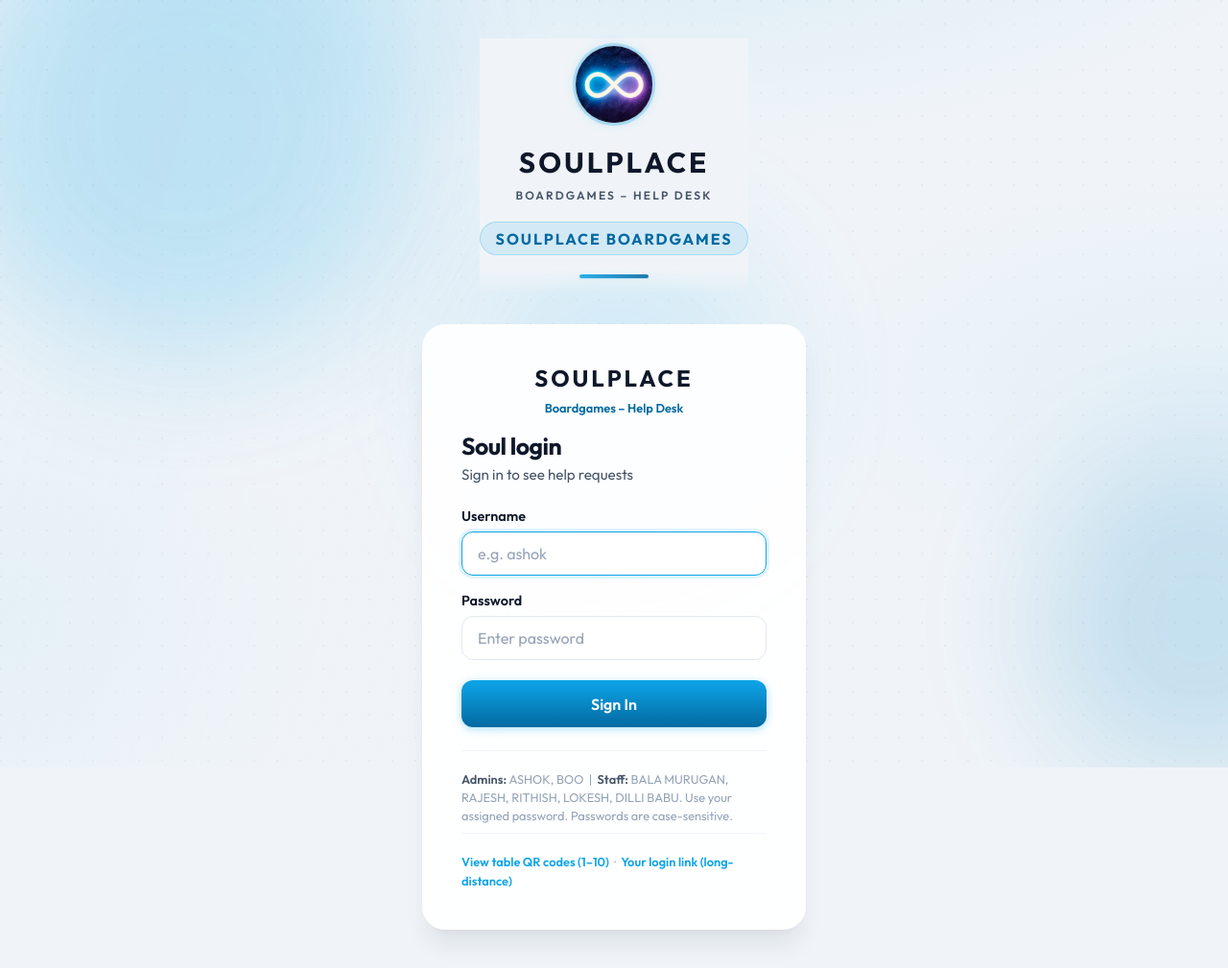
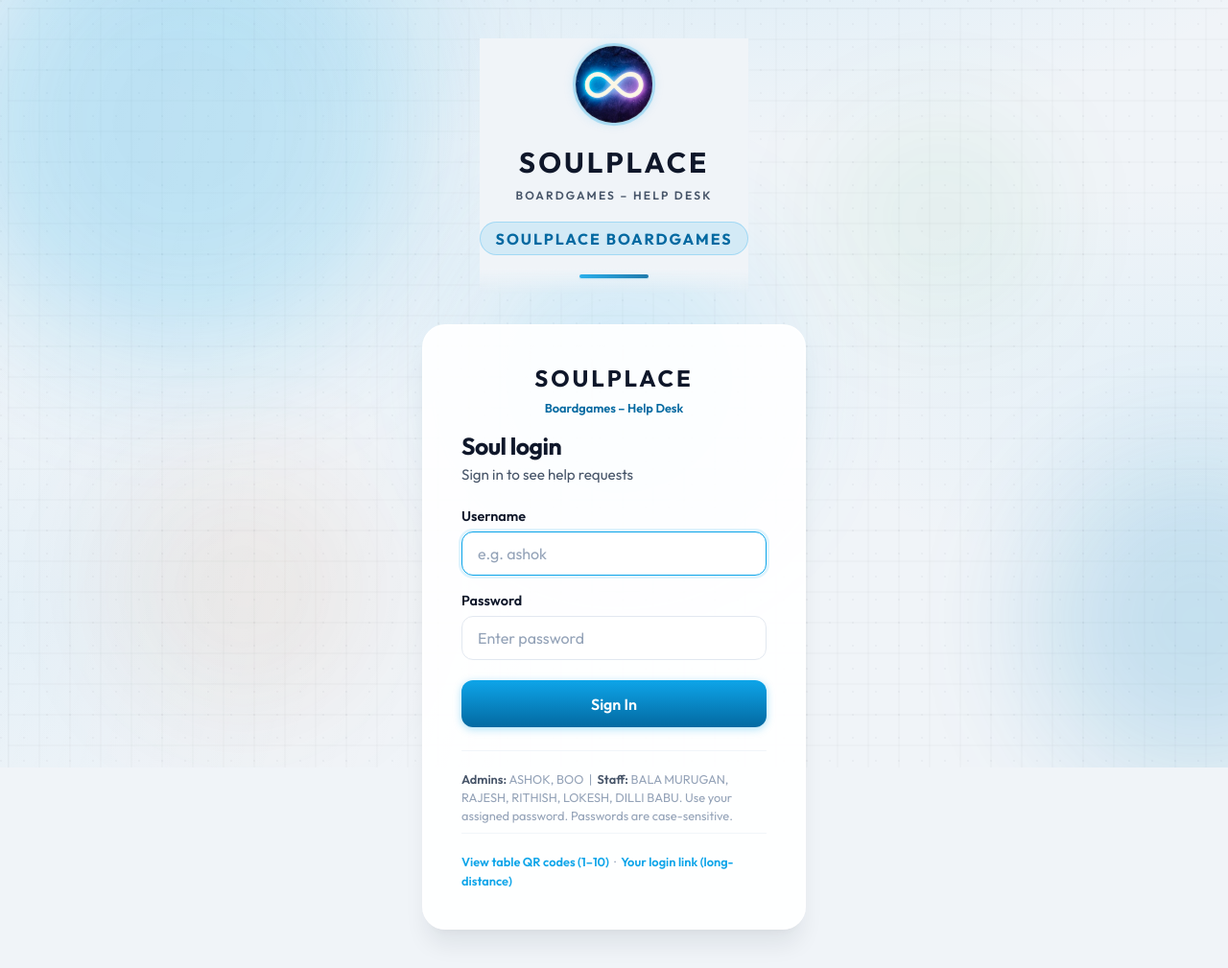
Before and after one commit to Ashok-S7/soulplace_help_desk, a Flask app: page /soulplace/login in a window 1280 px wide. Shown: the whole page at 96% size. Run offline with Flask 3, Linux system fonts and the light colour scheme.

Commit message:
Board games live background: grid + amber/green blobs
Made-with: Cursor

```diff
--- a/static/css/style.css
+++ b/static/css/style.css
@@ -77,13 +77,31 @@ body {
     pointer-events: none;
 }
 
-/* ----- Live background (login) – animated blobs + shimmer ----- */
+/* ----- Live background – board games style: blobs + grid + shimmer ----- */
 .live-bg {
     position: fixed;
     inset: 0;
     z-index: 0;
     pointer-events: none;
     overflow: hidden;
+}
+
+/* Subtle game-board grid */
+.live-bg::before {
+    content: '';
+    position: absolute;
+    inset: 0;
+    background-image:
+        linear-gradient(rgba(15, 23, 42, 0.04) 1px, transparent 1px),
+        linear-gradient(90deg, rgba(15, 23, 42, 0.04) 1px, transparent 1px);
+    background-size: 32px 32px;
+    animation: live-bg-grid-drift 25s linear infinite;
+    opacity: 0.8;
+}
+
+@keyframes live-bg-grid-drift {
+    0% { transform: translate(0, 0); }
+    100% { transform: translate(32px, 32px); }
 }
 
 .live-bg__blob {
@@ -123,6 +141,32 @@ body {
     transform: translate(-50%, -50%);
     animation-delay: -14s;
     animation-duration: 25s;
+}
+
+/* Board-game warm accent (amber / table felt) */
+.live-bg__blob--4 {
+    width: min(45vw, 260px);
+    height: min(45vw, 260px);
+    background: rgba(180, 83, 9, 0.12);
+    top: 60%;
+    left: 10%;
+    animation-delay: -5s;
+    animation-duration: 24s;
+}
+
+.live-bg__blob--5 {
+    width: min(40vw, 220px);
+    height: min(40vw, 220px);
+    background: rgba(22, 163, 74, 0.1);
+    top: 15%;
+    right: 15%;
+    animation-delay: -12s;
+    animation-duration: 21s;
+}
+
+.live-bg__blob--4,
+.live-bg__blob--5 {
+    animation-name: live-bg-float-alt;
 }
 
 @keyframes live-bg-float {
--- a/templates/dashboard.html
+++ b/templates/dashboard.html
@@ -18,6 +18,8 @@
         <div class="live-bg__blob live-bg__blob--1"></div>
         <div class="live-bg__blob live-bg__blob--2"></div>
         <div class="live-bg__blob live-bg__blob--3"></div>
+        <div class="live-bg__blob live-bg__blob--4"></div>
+        <div class="live-bg__blob live-bg__blob--5"></div>
         <div class="live-bg__shimmer"></div>
     </div>
     <header class="dashboard-header" style="position:relative;z-index:2;">
--- a/templates/links.html
+++ b/templates/links.html
@@ -27,6 +27,8 @@
         <div class="live-bg__blob live-bg__blob--1"></div>
         <div class="live-bg__blob live-bg__blob--2"></div>
         <div class="live-bg__blob live-bg__blob--3"></div>
+        <div class="live-bg__blob live-bg__blob--4"></div>
+        <div class="live-bg__blob live-bg__blob--5"></div>
         <div class="live-bg__shimmer"></div>
     </div>
     <header class="login-header" style="opacity:1;visibility:visible;">
--- a/templates/login.html
+++ b/templates/login.html
@@ -9,7 +9,7 @@
     <title>Soul Login – Soulplace Boardgames</title>
     <link rel="icon" href="{{ url_for('static', filename='images/logo.png') }}" type="image/png">
     <link rel="apple-touch-icon" href="{{ url_for('static', filename='images/logo.png') }}">
-    <link rel="stylesheet" href="{{ url_for('static', filename='css/style.css') }}?v=11">
+    <link rel="stylesheet" href="{{ url_for('static', filename='css/style.css') }}?v=12">
     <link rel="preconnect" href="https://fonts.googleapis.com">
     <link rel="preconnect" href="https://fonts.gstatic.com" crossorigin>
     <link href="https://fonts.googleapis.com/css2?family=DM+Sans:ital,opsz,wght@0,9..40,400;0,9..40,500;0,9..40,600;0,9..40,700&family=Outfit:wght@400;500;600;700&display=swap" rel="stylesheet">
@@ -20,6 +20,8 @@
         <div class="live-bg__blob live-bg__blob--1"></div>
         <div class="live-bg__blob live-bg__blob--2"></div>
         <div class="live-bg__blob live-bg__blob--3"></div>
+        <div class="live-bg__blob live-bg__blob--4"></div>
+        <div class="live-bg__blob live-bg__blob--5"></div>
         <div class="live-bg__shimmer"></div>
     </div>
 
--- a/templates/table.html
+++ b/templates/table.html
@@ -19,6 +19,8 @@
         <div class="live-bg__blob live-bg__blob--1"></div>
         <div class="live-bg__blob live-bg__blob--2"></div>
         <div class="live-bg__blob live-bg__blob--3"></div>
+        <div class="live-bg__blob live-bg__blob--4"></div>
+        <div class="live-bg__blob live-bg__blob--5"></div>
         <div class="live-bg__shimmer"></div>
     </div>
     <header class="login-header" style="opacity:1;visibility:visible;">
--- a/templates/tables.html
+++ b/templates/tables.html
@@ -17,6 +17,8 @@
         <div class="live-bg__blob live-bg__blob--1"></div>
         <div class="live-bg__blob live-bg__blob--2"></div>
         <div class="live-bg__blob live-bg__blob--3"></div>
+        <div class="live-bg__blob live-bg__blob--4"></div>
+        <div class="live-bg__blob live-bg__blob--5"></div>
         <div class="live-bg__shimmer"></div>
     </div>
     <header class="login-header" style="opacity:1;visibility:visible;">
```
